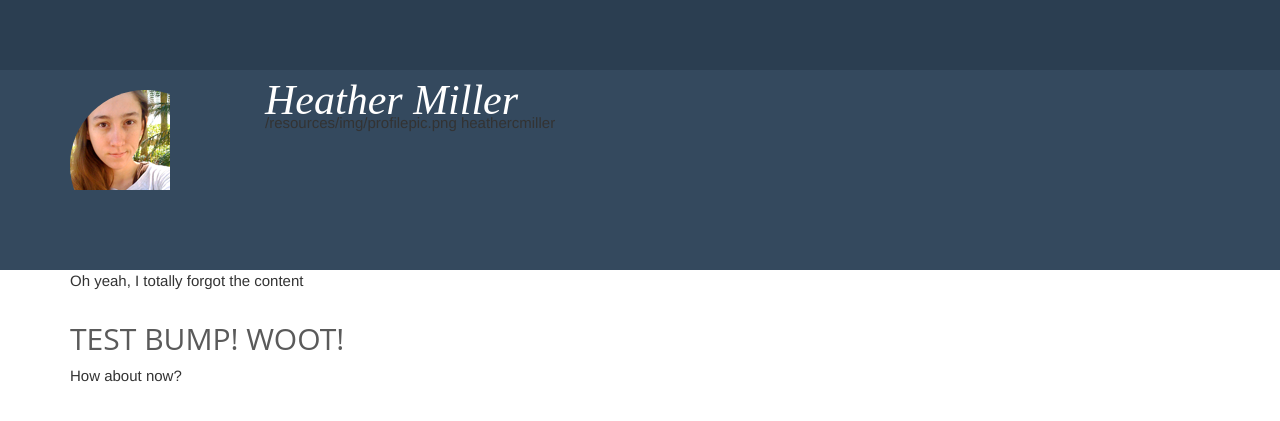
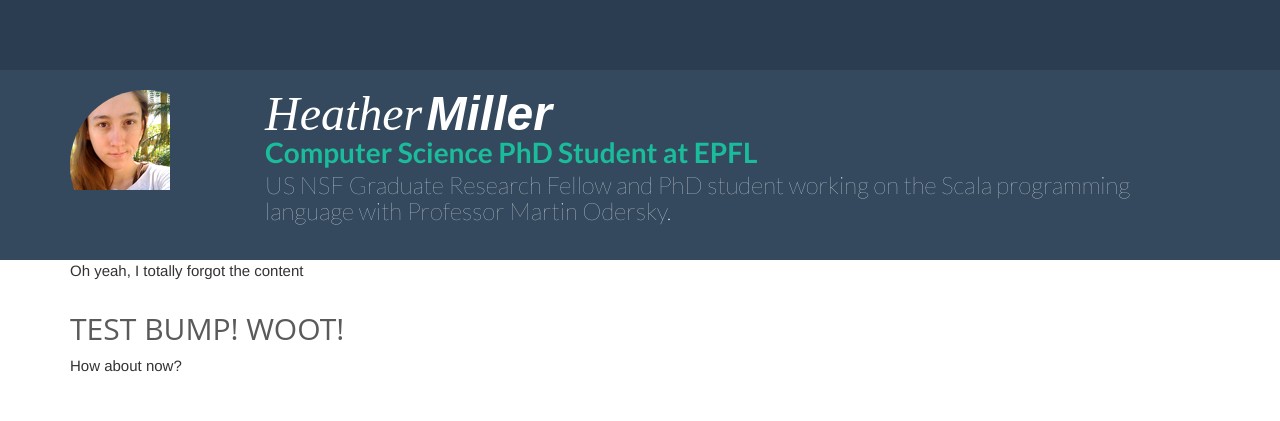
Before and after one commit to heathermiller/wwwheathermiller, a Jekyll site: the page built from test-page-attempt.md, in a window 1280 px wide. Shown: the top 421 px of the page. Built offline with Jekyll 4.4.1, drawn with Linux system fonts in a browser that asks for light colours; nearby versions of some CDN libraries; library files that are not in the unit come from our copies.

Commit message:
More progress on personal site

```diff
--- a/_config.yml
+++ b/_config.yml
@@ -1,7 +1,10 @@
 title: "Heather Miller"
 baseurl: ""
 
-name: 'Heather Miller'
+first-name: 'Heather'
+last-name: 'Miller'
+job-title: 'Computer Science PhD Student at EPFL'
+blurb-about-self: 'US NSF Graduate Research Fellow and PhD student working on the Scala programming language with Professor Martin Odersky.'
 profpic: '/resources/img/profilepic.png'
 profpic-retina: '/resources/img/profilepic@2x.png'
 twitter: heathercmiller
--- a/_includes/header.html
+++ b/_includes/header.html
@@ -22,7 +22,7 @@
     <script src="{{ site.baseurl }}/resources/js/vendor/bootstrap.min.js" type="text/javascript" ></script>
 
     <!-- Fonts -->
-    <link href='http://fonts.googleapis.com/css?family=Raleway:800' rel='stylesheet' type='text/css'>
+    <link href='http://fonts.googleapis.com/css?family=Lato:100,700,900' rel='stylesheet' type='text/css'>
     <script type="text/javascript" src="//use.typekit.net/wms5uej.js"></script>
     <script type="text/javascript">try{Typekit.load();}catch(e){}</script>
 
--- a/_layouts/front.html
+++ b/_layouts/front.html
@@ -12,9 +12,10 @@ layout: default
         <div class="profile-pic">&nbsp;</div>
       </div>
       <div class="col-md-10">
-        <div class="name">{{ site.name }}</div>
-        {{ site.profpic }}
-        {{ site.twitter }}
+        <div class="first name">{{ site.first-name }}</div>
+        <div class="last name">{{ site.last-name }}</div>
+        <div class="title">{{ site.job-title }}</div>
+        <div class="blurb">{{ site.blurb-about-self }}</div>
       </div>
     </div>
   </div>
--- a/resources/css/main.css
+++ b/resources/css/main.css
@@ -116,7 +116,7 @@ ul > li {
   padding: 20px;
   background-color: #34495E;
   width: 100%;
-  height: 200px;
+  min-height: 190px;
 }
 
 .navbar {
@@ -146,10 +146,43 @@ ul > li {
 }
 
 .name {
+  display: inline-block;
+  font-size: 48px;
+  color: #ffffff;
+  line-height: 1em;
+}
+
+.first {
   font-family: "adelle",serif;
   font-style: italic;
   font-weight: 100;
-  font-size: 42px;
-  /*color: #1ABC9C;*/
+}
+
+.last {
+  font-family: "ff-enzo-web",sans-serif;
+  font-style: italic;
+  font-weight: 700;
+  /*font-family: "myriad-pro",sans-serif;
+  font-style: italic;
+  font-weight: 600;*/
+}
+
+.title {
+  display: block;
+  /*font-family: "ff-enzo-web",sans-serif;*/
+  font-family: 'Lato', sans-serif;
+  line-height: 1em;
+  font-style: normal;
+  font-weight: 700;
+  color: #1ABC9C;
+  font-size: 28px;
+  margin-bottom: 6px;
+}
+
+.blurb {
+  font-family: 'Lato', sans-serif;
   color: #ffffff;
+  line-height: 1.1em;
+  font-size: 24px;
+  font-weight: 100;
 }
```
Also changed, not shown: README.md (added, +3 -0 lines).
